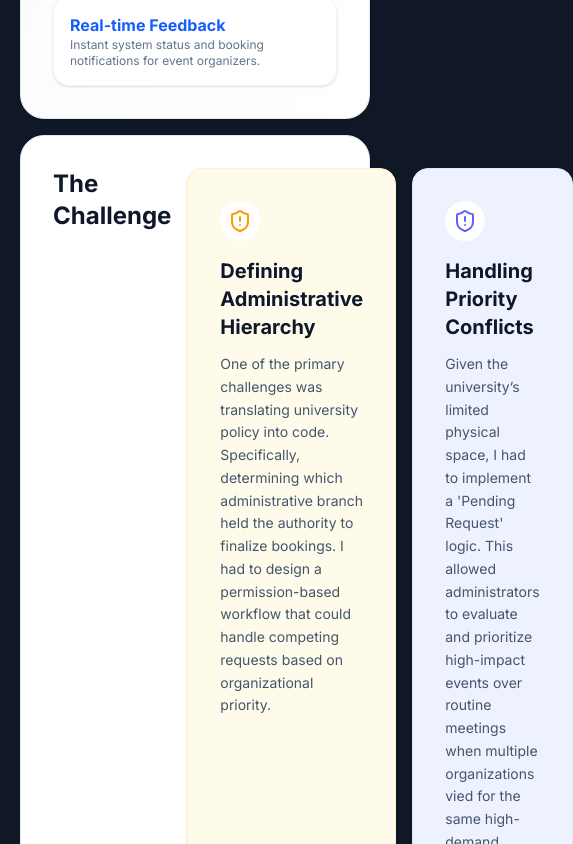
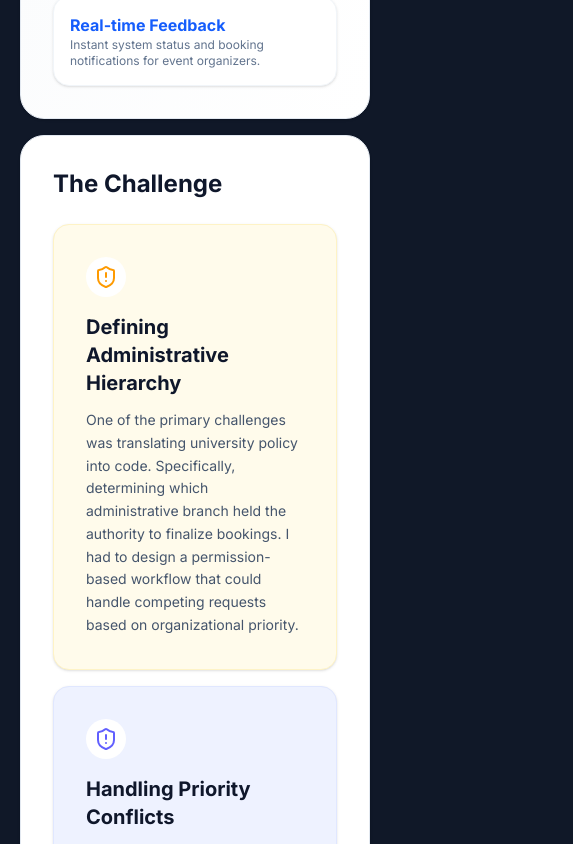
Before and after one commit to HarveyDangel/my-portfolio, a Next.js app: page /projects/1 in a window 390 px wide. Shown: the part 2700-3544 px from the top of the page, 573 px wide, since content can reach past the window. Built offline with nearby package versions, Linux system fonts and the light colour scheme.

Commit message:
fix: adjust layout for challenges card to ensure proper flex direction

```diff
--- a/src/app/projects/components/projectBento.tsx
+++ b/src/app/projects/components/projectBento.tsx
@@ -100,7 +100,7 @@ export default function ProjectBento({
 			</div>
 
 			{/* 5. Challenges Card (Iterates through your challenges array) */}
-			<div className="flex md:col-span-3 md:row-span-2 rounded-3xl bg-white border border-slate-200 p-8 shadow-sm gap-4">
+			<div className="flex flex-col md:flex-row md:col-span-3 md:row-span-2 rounded-3xl bg-white border border-slate-200 p-8 shadow-sm gap-4">
 				<h3 className="text-2xl font-bold text-slate-900 mb-2">
 					The Challenge
 				</h3>
```
